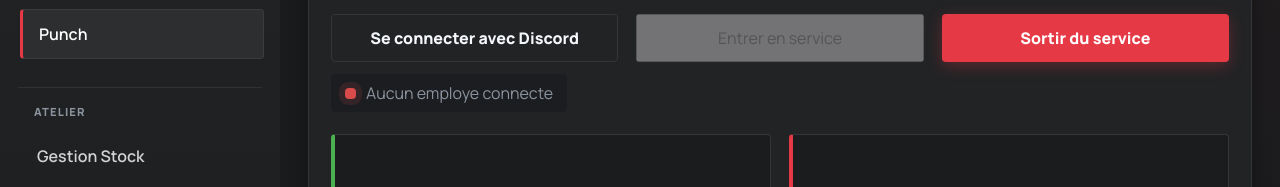
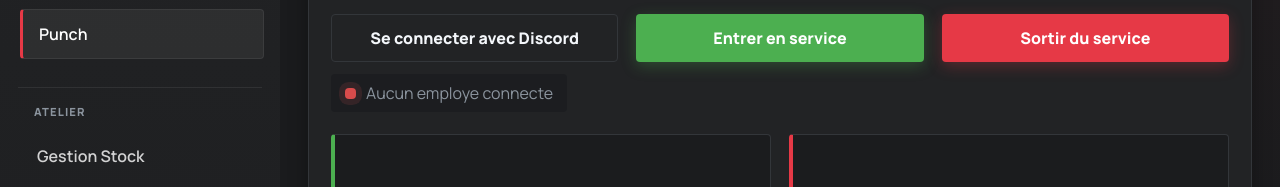
Before and after one commit to HiddenGarage/tunerclock, a website: page index.html in a window 1280 px wide. Shown: the part 264-451 px from the top of the page. Drawn offline with nearby package versions, Linux system fonts and the light colour scheme; no server answers.

Commit message:
Update style.css

```diff
--- a/style.css
+++ b/style.css
@@ -292,7 +292,8 @@ a {
 
 .primary-button,
 .secondary-button,
-.danger-button {
+.danger-button,
+.success-button {
   min-height: 48px;
   padding: 12px 18px;
   border-radius: 4px;
@@ -311,7 +312,8 @@ a {
 
 .primary-button:hover,
 .secondary-button:hover,
-.danger-button:hover {
+.danger-button:hover,
+.success-button:hover {
   transform: translateY(-1px);
 }
 
@@ -323,6 +325,16 @@ a {
 
 .primary-button:hover {
   background: var(--red-hover);
+}
+
+.success-button {
+  color: #ffffff;
+  background: var(--teal);
+  box-shadow: 0 4px 15px rgba(76, 175, 80, 0.3);
+}
+
+.success-button:hover {
+  background: #3d8c40;
 }
 
 .secondary-button {
```
